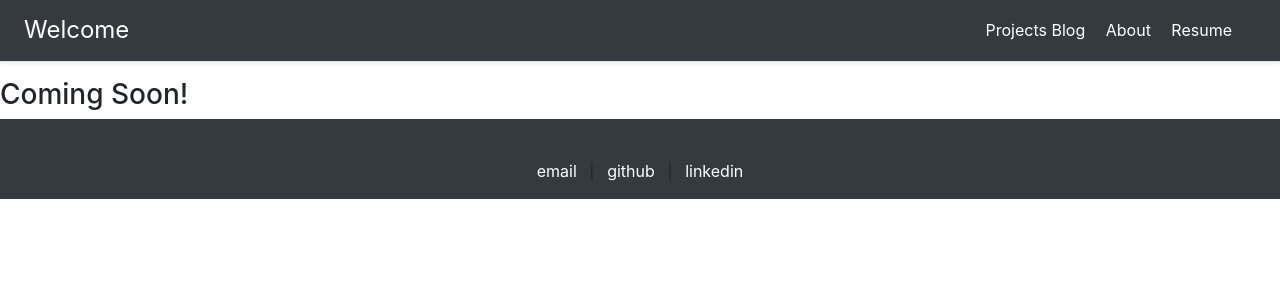
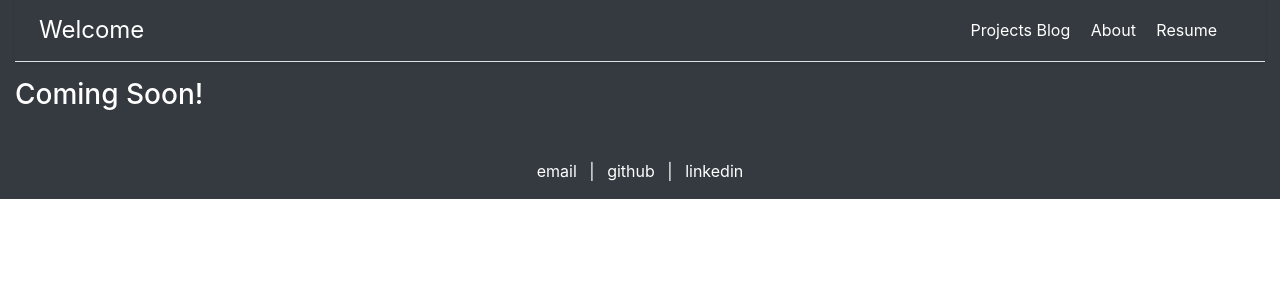
Before and after one commit to Jnrolfe/jnrolfe.github.io, a Jekyll site: the page built from index.html, in a window 1280 px wide. Shown: the top 300 px of the page. Built offline with Jekyll 4.4.1, drawn with Linux system fonts in a browser that asks for light colours.

Commit message:
wrap in container

```diff
--- a/_layouts/default.html
+++ b/_layouts/default.html
@@ -8,6 +8,7 @@
       <link rel="stylesheet" type="text/css" href="/css/main.css">
 		</head>
 		<body>
+      <div class="container-fluid bg-dark text-white">
         <div class="d-flex flex-column flex-md-row align-items-center p-3 px-md-4 mb-3 bg-dark border-bottom shadow-sm">
           <a class="h4 my-0 mr-md-auto font-weight-normal" href="/">Welcome</a>
           <nav class="my-2 my-md-0 mr-md-3">
@@ -26,6 +27,7 @@
             <a class="p-2" href="https://www.linkedin.com/in/rolfejames/">linkedin</a>
           </div>
         </footer>
+      </div>
       <script src="https://code.jquery.com/jquery-3.4.1.slim.min.js" integrity="sha384-J6qa4849blE2+poT4WnyKhv5vZF5SrPo0iEjwBvKU7imGFAV0wwj1yYfoRSJoZ+n" crossorigin="anonymous"></script>
       <script src="https://cdn.jsdelivr.net/npm/popper.js@1.16.0/dist/umd/popper.min.js" integrity="sha384-Q6E9RHvbIyZFJoft+2mJbHaEWldlvI9IOYy5n3zV9zzTtmI3UksdQRVvoxMfooAo" crossorigin="anonymous"></script>
       <script src="https://stackpath.bootstrapcdn.com/bootstrap/4.4.1/js/bootstrap.min.js" integrity="sha384-wfSDF2E50Y2D1uUdj0O3uMBJnjuUD4Ih7YwaYd1iqfktj0Uod8GCExl3Og8ifwB6" crossorigin="anonymous"></script>
```
Lines whose indentation alone changed are shown as unchanged.
